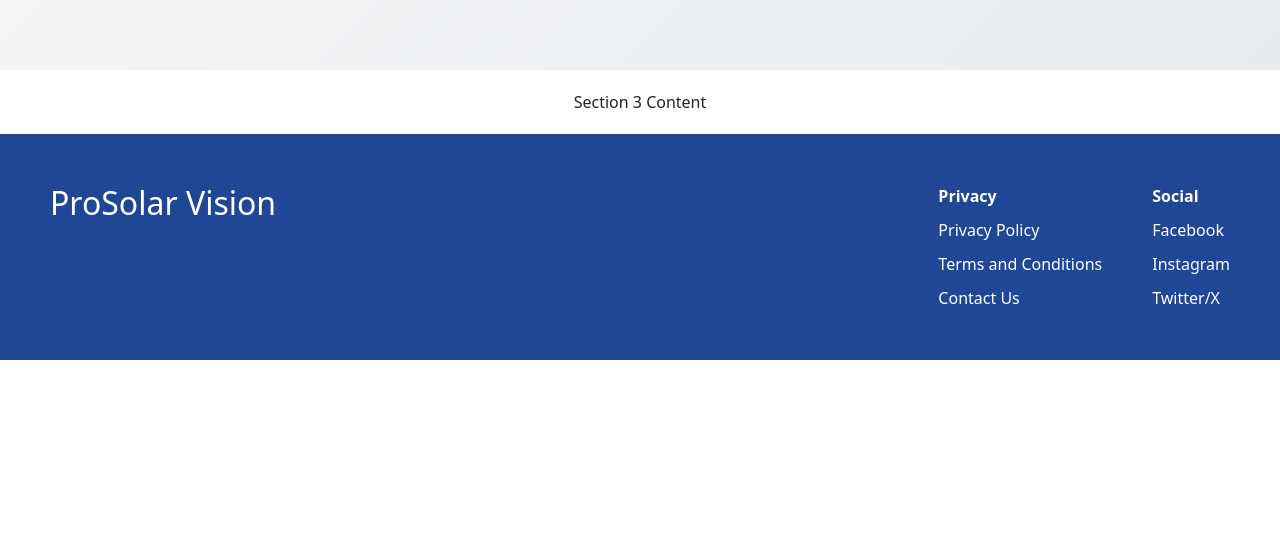
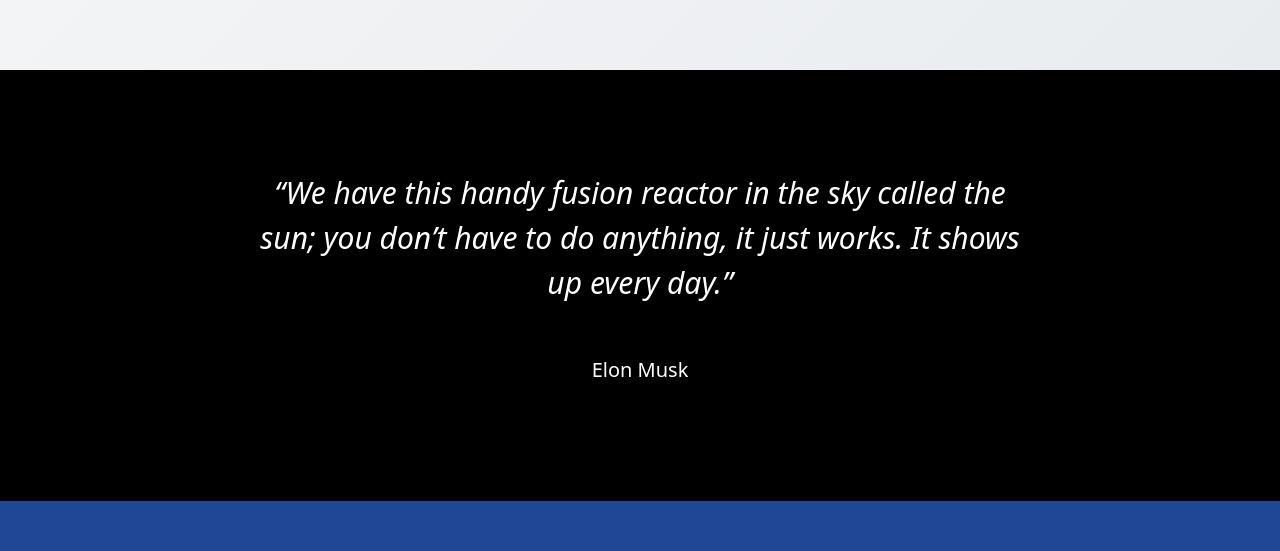
Before and after one commit to kushang19/prosolarvision, a React (Create React App) app: page / in a window 1280 px wide. Shown: the part 2197-2748 px from the top of the page. Before the commit the page ends 2557 px from the top, so only its background shows below. Built offline with nearby package versions, Linux system fonts and the light colour scheme.

Commit message:
add home sections

```diff
--- a/src/pages/Home/Home.css
+++ b/src/pages/Home/Home.css
@@ -10,6 +10,7 @@
     flex-direction: column;
     text-align: center;
     padding: 0 20px;
+    font-style: italic;
   }
   .section {
     padding: 20px;
--- a/src/pages/Home/Home.js
+++ b/src/pages/Home/Home.js
@@ -3,6 +3,7 @@ import "./Home.css";
 import { Link } from "react-router-dom";
 import SolarHomeSection1 from "./Sections/SolarHomeSection1";
 import SolarHomeSection2 from "./Sections/SolarHomeSection2";
+import SolarHomeSection3 from "./Sections/SolarHomeSection3";
 
 const Home = () => {
   return (
@@ -20,7 +21,7 @@ const Home = () => {
       </div>
       <SolarHomeSection1 />
       <SolarHomeSection2 />
-      <section className="section">Section 3 Content</section>
+      <SolarHomeSection3 />
     </div>
   );
 };
--- /dev/null
+++ b/src/pages/Home/Sections/SolarHomeSection3.css
@@ -0,0 +1,8 @@
+.home-section-3 {
+  background: #000000;
+  color: #fff;
+  text-align: center;
+  padding: 100px 250px;
+}
+.home-section-3 .hs-3-p1{font-size: 30px; margin-bottom: 50px;}
+.home-section-3 .hs-3-p2 {font-size: 20px;}
--- /dev/null
+++ b/src/pages/Home/Sections/SolarHomeSection3.js
@@ -0,0 +1,24 @@
+import React from "react";
+import "./SolarHomeSection3.css"
+const SolarHomeSection3 = () => {
+  return (
+    <>
+      <div className="home-section-3">
+        <div>
+          <p className="hs-3-p1">
+            <em>
+              “We have this handy fusion reactor in the sky called the sun; you
+              don’t have to do anything, it just works. It shows up every day.”
+            </em>
+          </p>
+          <div></div>
+          <div>
+            <p className="hs-3-p2">Elon Musk</p>
+          </div>
+        </div>
+      </div>
+    </>
+  );
+};
+
+export default SolarHomeSection3;
```
